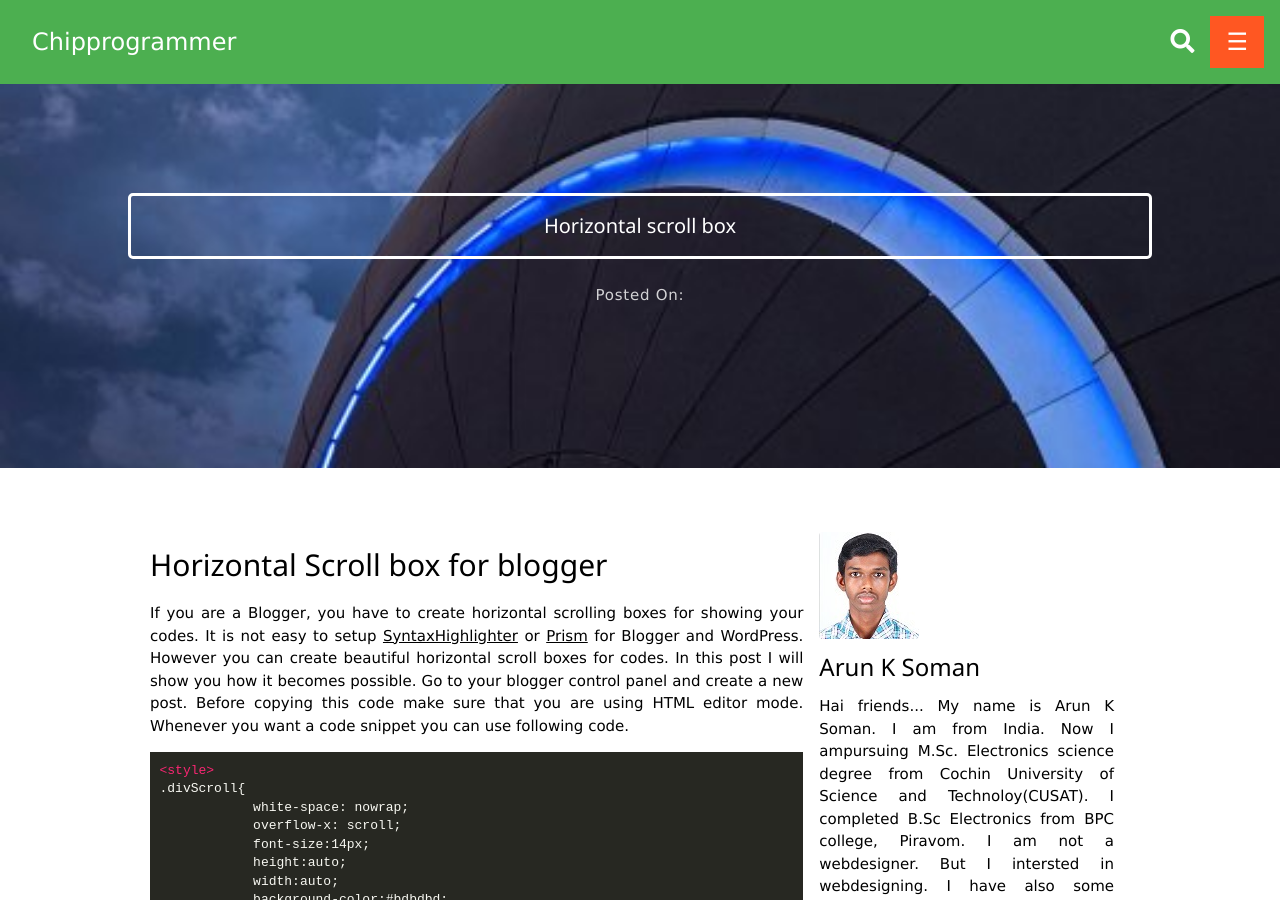
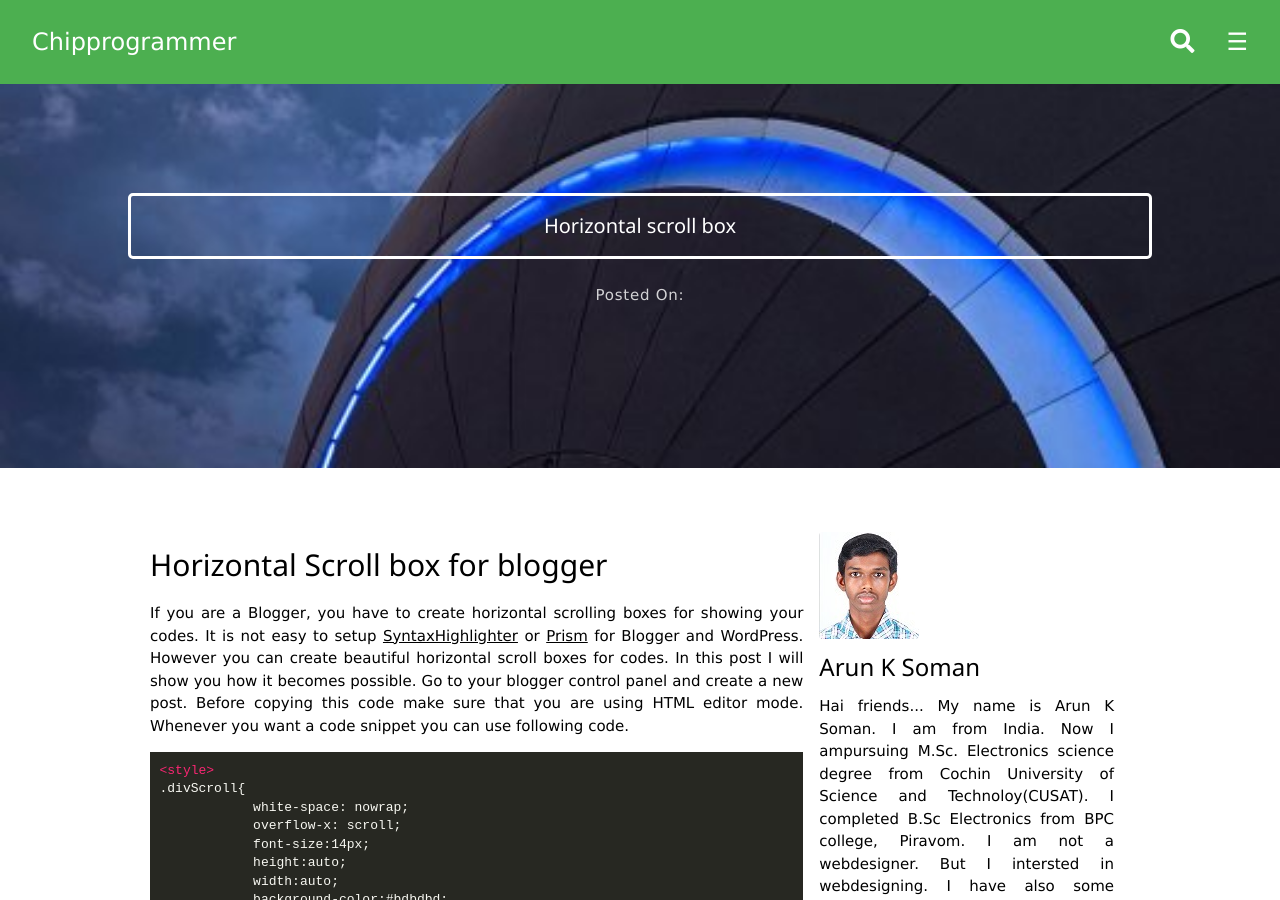
Before and after one commit to techiworld/techiworld.github.io, a Jekyll site: the page built from _posts/2017-06-17-horizontal-scroll-box.md, in a window 1280 px wide and 900 px high. Built offline with Jekyll 4.4.1, drawn with Linux system fonts in a browser that asks for light colours; comment, search, counter and statistics services are not loaded.

Commit message:
Update header.html

```diff
--- a/_includes/header.html
+++ b/_includes/header.html
@@ -1,6 +1,6 @@
 <header class="w3-container w3-top w3-{{ page.color | default: 'deep-orange' }} w3-xlarge w3-padding-16">
   <span class="w3-left w3-padding w3-hide-small">{{ site.Title }}</span>
   {% if site.short_title %}<span class="w3-left w3-padding w3-hide-medium w3-hide-large">{{ site.short_title }}</span>{% endif %}
-  <a href="javascript:void(0)" class="w3-right w3-button w3-deep-orange" onclick="w3_open()">☰</a>
+  <a href="javascript:void(0)" class="w3-right w3-button w3-{{ page.color | default: 'deep-orange' }}" onclick="w3_open()">☰</a>
   {% include site_search.html %}
 </header>
```
